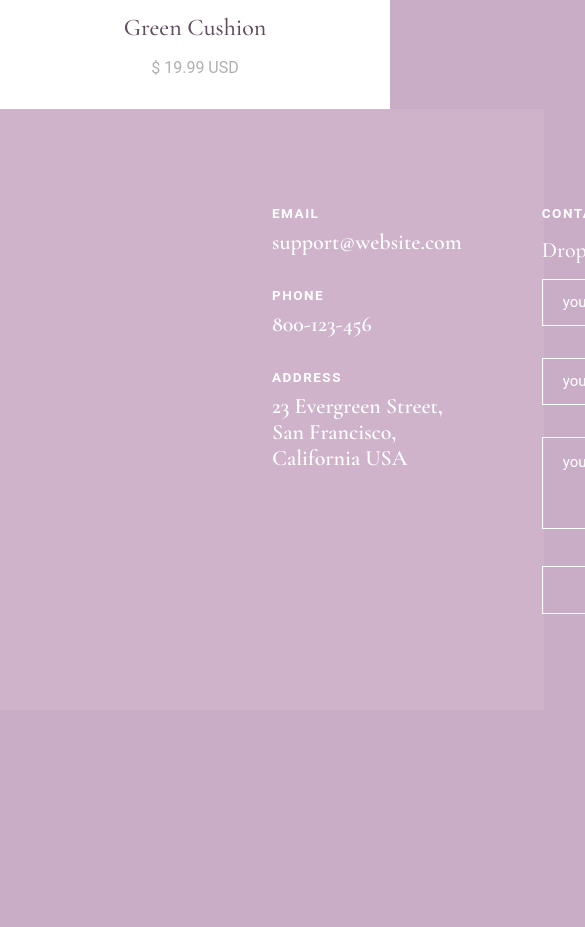
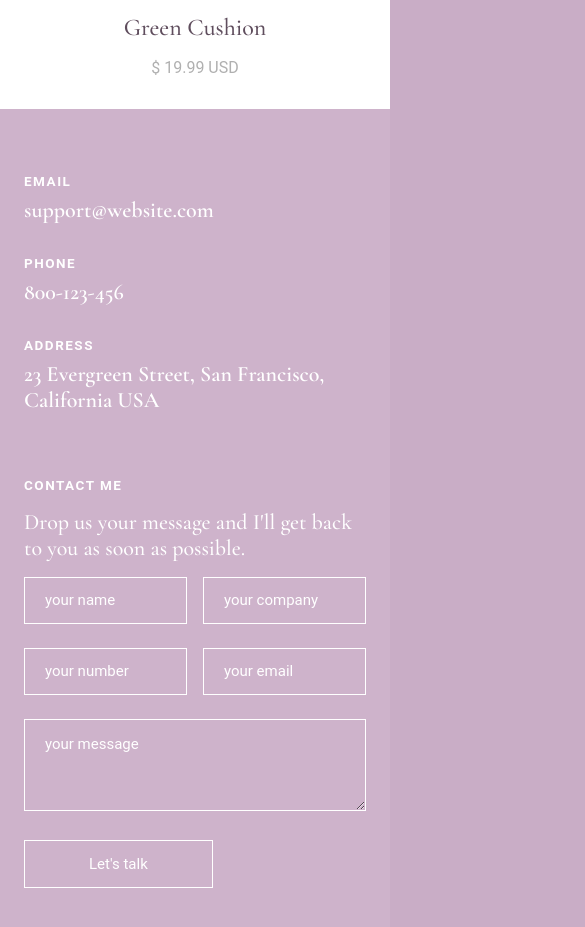
Before and after one commit to mayank-96/Mariela-Cushions-E-commerce-Website, a plain HTML site: page index.html in a window 390 px wide. Shown: the part 7442-8369 px from the top of the page, 585 px wide, since content can reach past the window. Before the commit the page ends 8152 px from the top, so only its background shows below. Drawn offline with nearby package versions, Linux system fonts and the light colour scheme.

Commit message:
Completed: Form Responsive

```diff
--- a/styles.css
+++ b/styles.css
@@ -526,6 +526,12 @@ hr {
   font-size: 15px;
 }
 
+.input input:focus,
+.input textarea:focus {
+  color: #fff;
+  outline: none;
+}
+
 .form .btn {
   color: #fff;
   font-family: Roboto, sans-serif;
@@ -533,6 +539,13 @@ hr {
   padding: 0.9rem 4rem;
   border: 1px solid #fff;
   width: max-content;
+  transition: all 0.2s ease;
+}
+
+.form .btn:hover {
+  background-color: #fff;
+  color: #ceb3cb;
+  transition: all 0.2s ease;
 }
 
 /* RESPONSIVE */
@@ -746,4 +759,32 @@ hr {
   .product-card {
     width: 100%;
   }
+
+  /* CONTACT*/
+  .contact {
+    flex-direction: column;
+    padding: 4rem 1.5rem;
+    gap: 4rem;
+  }
+
+  /* CONTACT DETAILS */
+  .contact-detail {
+    gap: 0.5rem;
+  }
+
+  /* CONTACT ME */
+  .contact-me {
+    width: 100%;
+    gap: 1rem;
+  }
+
+  /* FORM */
+  .contact-form {
+    width: 100%;
+    gap: 1.5rem;
+  }
+
+  .field {
+    gap: 1rem;
+  }
 }
```
